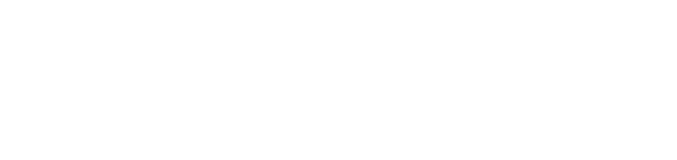
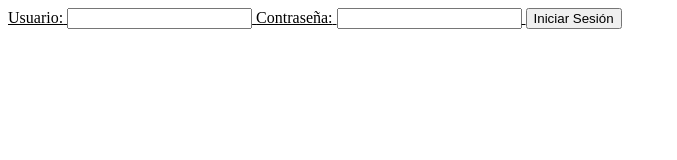
Before and after one commit to GiselaHurtado/MyCrew, a plain HTML site: page index.html in a window 1280 px wide. Shown: the whole page, without its empty margins (0-677 px from the left). Drawn offline with Linux system fonts and the light colour scheme.

Commit message:
add the box user, password and bottom

```diff
--- a/index.html
+++ b/index.html
@@ -6,6 +6,18 @@
     <title>Document</title>
 </head>
 <body>
+    <div id="login-box">
+        <form action="/tu_endpoint_de_autenticacion" method="post">
+            <u>
+            <label for="username">Usuario:</label>
+            <input type="text" id="username" name="username" required>
 
+            <label for="password">Contraseña:</label>
+            <input type="password" id="password" name="password" required>
+
+            <input type="submit" value="Iniciar Sesión">
+            </u>
+        </form>
+    </div>
 </body>
 </html>
```
Also changed, not shown: styless/images/style.css (+11 -0 lines).
